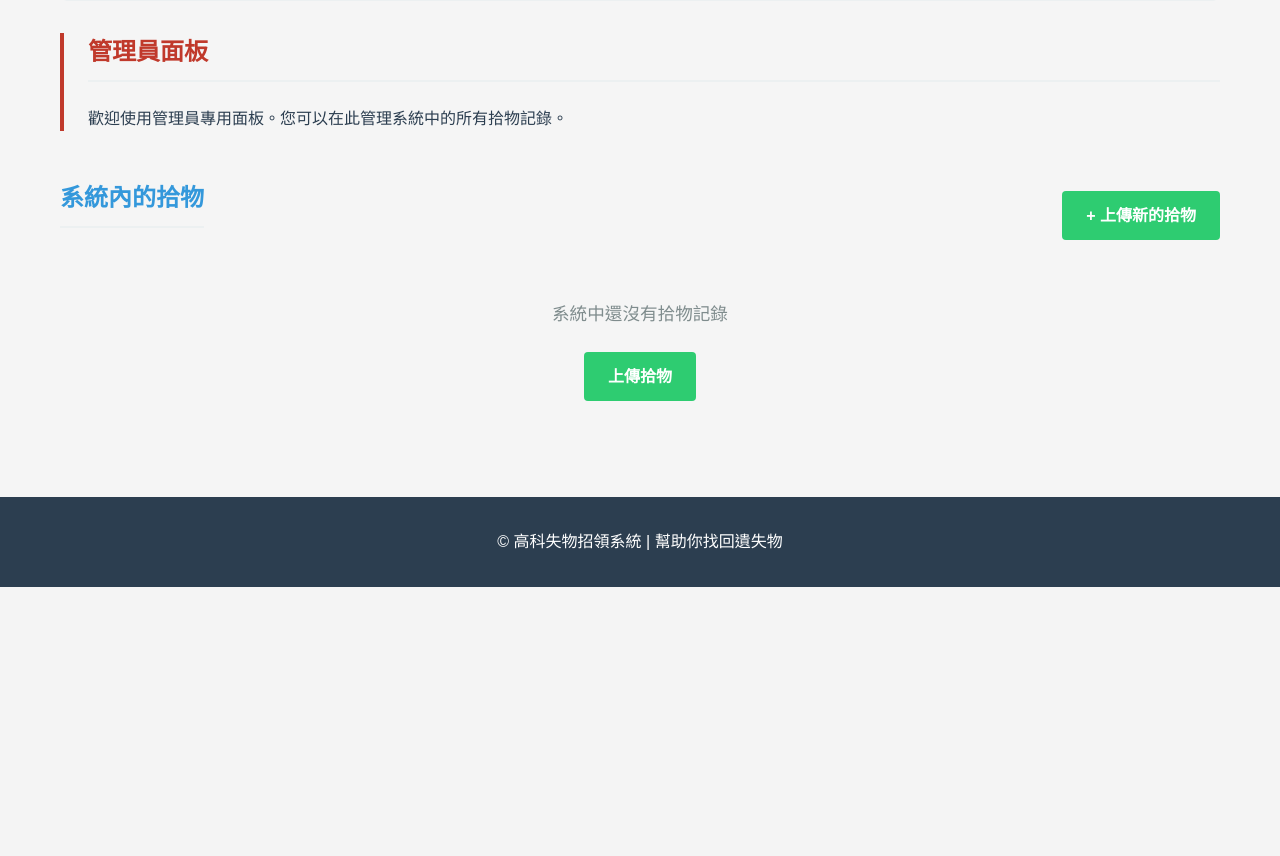
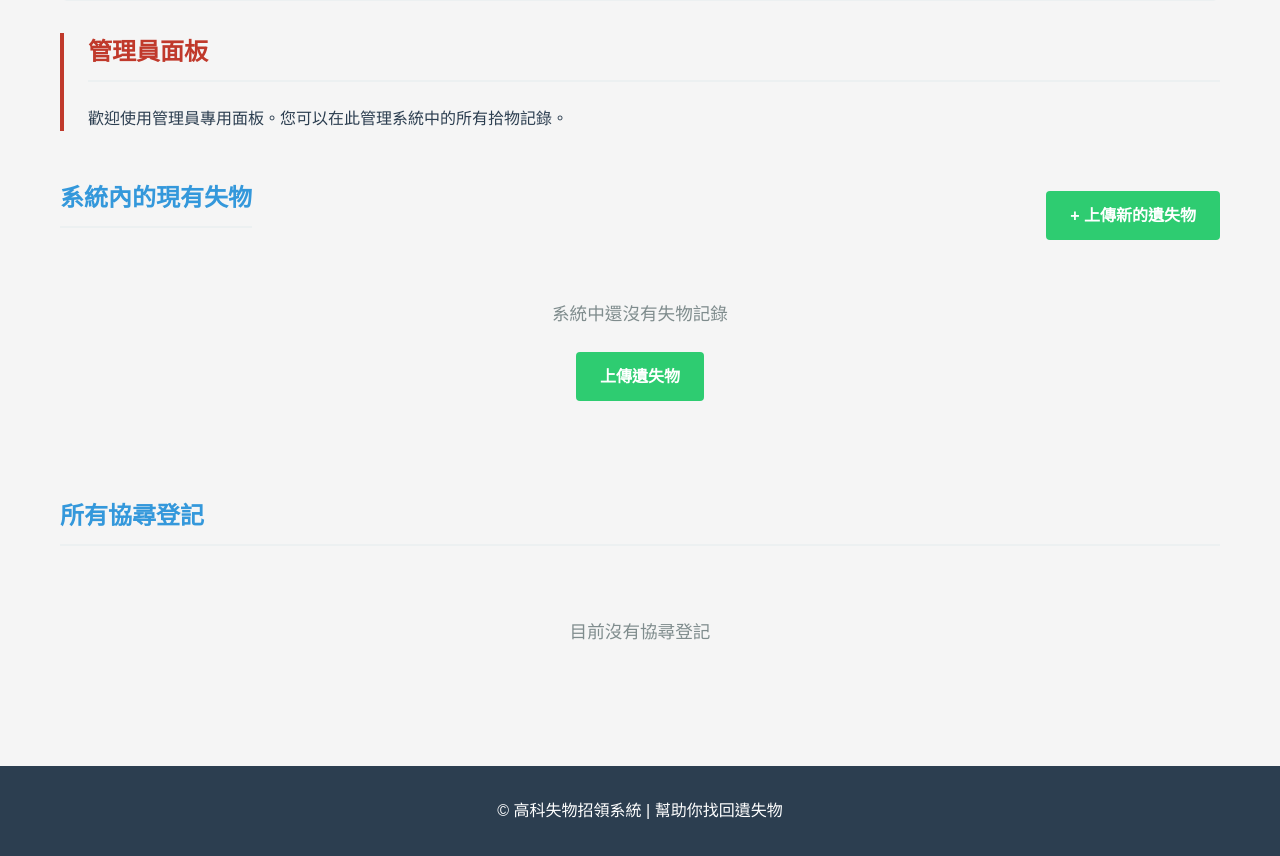
Before and after one commit to c112151123-blip/project, a Flask app: page /dashboard in a window 1280 px wide. Shown: the part 259-1115 px from the top of the page. Before the commit the page ends 846 px from the top, so only its background shows below. Run offline with Flask 3, Linux system fonts and the light colour scheme; a user stored in the database is signed in; data that the repository does not hold is empty.

Commit message:
Update dashboard to include features 1-5 requirements

```diff
--- a/app/models.py
+++ b/app/models.py
@@ -25,7 +25,10 @@ class User(UserMixin, db.Model):
 
     def check_password(self, password):
         return check_password_hash(self.password_hash, password)
-
+    def get_all_lost_for_admin(self):
+        if self.role == 'admin':
+            return LostItem.query.order_by(LostItem.created_at.desc()).all()
+        return []
 
 class LostItem(db.Model):
     """失物報告"""
--- a/app/routes.py
+++ b/app/routes.py
@@ -414,18 +414,37 @@ def approve_claim(claim_id):
     return redirect(url_for('main.dashboard'))
 
 
-@claims_bp.route('/reject/<int:claim_id>', methods=['POST'])
+@claims_bp.route('/returned/<int:claim_id>', methods=['POST'])
 @login_required
-def reject_claim(claim_id):
+def returned_claim(claim_id):
     claim = Claim.query.get_or_404(claim_id)
-    found = claim.found_item
 
-    if found.finder_id != current_user.id:
-        flash('您沒有權限拒絕此認領', 'error')
+    if claim.claimer_id != current_user.id:
+        flash('您沒有權限確認領取此物品', 'error')
         return redirect(url_for('main.dashboard'))
 
-    claim.status = 'rejected'
+    claim.status = 'returned'
+    # 也可以更新失物或拾物的狀態如果需要，但先更新申請狀態
+    claim.found_item.status = 'returned'
+    claim.lost_item.status = 'claimed'
     db.session.commit()
 
-    flash('認領申請已拒絕', 'success')
+    flash('已確認領取，謝謝！', 'success')
     return redirect(url_for('main.dashboard'))
+
+@claims_bp.route('/notify/<int:lost_id>', methods=['POST'])
+@login_required
+def notify_lost(lost_id):
+    lost = LostItem.query.get_or_404(lost_id)
+
+    if current_user.role != 'admin':
+        flash('只有管理員可以發送通知', 'error')
+        return redirect(url_for('main.dashboard'))
+
+    # 這裡可以用寄信的邏輯，但我們先用 flash 模擬寄信通知，並將失物狀態改變，
+    # 代表已經通知
+    lost.status = 'notified'
+    db.session.commit()
+
+    flash('失物領取通知已寄出（模擬），已通知同學領取！', 'success')
+    return redirect(url_for('main.dashboard'))
--- a/app/templates/dashboard.html
+++ b/app/templates/dashboard.html
@@ -14,8 +14,8 @@
 {% if current_user.role != 'admin' %}
 <div class="dashboard-section">
     <div style="display: flex; justify-content: space-between; align-items: center;">
-        <h2>我報告的失物</h2>
-        <a href="{{ url_for('lost_items.report_lost') }}" class="btn btn-primary">+ 報告新的失物</a>
+        <h2>協尋登記名單</h2>
+        <a href="{{ url_for('lost_items.report_lost') }}" class="btn btn-primary">+ 新增協尋登記</a>
     </div>
 
     {% if my_lost %}
@@ -26,7 +26,7 @@
                 <th>類別</th>
                 <th>丟失地點</th>
                 <th>狀態</th>
-                <th>報告日期</th>
+                <th>登記日期</th>
                 <th>操作</th>
             </tr>
         </thead>
@@ -38,7 +38,9 @@
                 <td>{{ item.location }}</td>
                 <td>
                     {% if item.status == 'lost' %}
-                        <span class="item-status status-lost">未找到</span>
+                        <span class="item-status status-lost">協尋中</span>
+                    {% elif item.status == 'notified' %}
+                        <span class="item-status" style="background-color: #d4edda; color: #155724;">已通知領取</span>
                     {% elif item.status == 'found' %}
                         <span class="item-status status-found">已找到</span>
                     {% else %}
@@ -48,7 +50,6 @@
                 <td>{{ item.created_at.strftime('%Y-%m-%d') }}</td>
                 <td>
                     <a href="{{ url_for('lost_items.detail_lost', item_id=item.id) }}" class="btn btn-primary" style="padding: 0.25rem 0.75rem; font-size: 0.85rem;">詳情</a>
-                    <a href="{{ url_for('lost_items.edit_lost', item_id=item.id) }}" class="btn btn-secondary" style="padding: 0.25rem 0.75rem; font-size: 0.85rem;">編輯</a>
                 </td>
             </tr>
             {% endfor %}
@@ -56,15 +57,15 @@
     </table>
     {% else %}
     <div class="empty-state">
-        <p>您還沒有報告任何失物</p>
-        <a href="{{ url_for('lost_items.report_lost') }}" class="btn btn-primary">報告失物</a>
+        <p>您還沒有登記任何協尋</p>
+        <a href="{{ url_for('lost_items.report_lost') }}" class="btn btn-primary">協尋登記</a>
     </div>
     {% endif %}
 </div>
 
 <!-- Claims Section -->
 <div class="dashboard-section">
-    <h2>我的認領申請</h2>
+    <h2>認領登記清單</h2>
 
     {% if my_claims %}
     <table>
@@ -72,8 +73,8 @@
             <tr>
                 <th>失物名稱</th>
                 <th>拾物名稱</th>
-                <th>申請狀態</th>
-                <th>申請日期</th>
+                <th>登記狀態</th>
+                <th>登記日期</th>
                 <th>操作</th>
             </tr>
         </thead>
@@ -86,15 +87,20 @@
                     {% if claim.status == 'pending' %}
                         <span class="item-status" style="background-color: #fff3cd; color: #856404;">待批准</span>
                     {% elif claim.status == 'approved' %}
-                        <span class="item-status" style="background-color: #d4edda; color: #155724;">已批准</span>
+                        <span class="item-status" style="background-color: #d4edda; color: #155724;">可領回</span>
                     {% elif claim.status == 'rejected' %}
                         <span class="item-status" style="background-color: #f8d7da; color: #721c24;">已拒絕</span>
                     {% else %}
-                        <span class="item-status status-available">已歸還</span>
+                        <span class="item-status status-available">已確認領取</span>
                     {% endif %}
                 </td>
                 <td>{{ claim.claimed_at.strftime('%Y-%m-%d') }}</td>
                 <td>
+                    {% if claim.status == 'approved' %}
+                        <form action="{{ url_for('claims.returned_claim', claim_id=claim.id) }}" method="POST" style="display:inline;">
+                            <button type="submit" class="btn btn-success" style="padding: 0.25rem 0.75rem; font-size: 0.85rem;" onclick="return confirm('按下(確定)視同簽收，代表您已領回失物!!請至領取地點領取失物後，在按(確定)鍵!!');">確認領取</button>
+                        </form>
+                    {% endif %}
                     <a href="{{ url_for('lost_items.detail_lost', item_id=claim.lost_item_id) }}" class="btn btn-primary" style="padding: 0.25rem 0.75rem; font-size: 0.85rem;">查看</a>
                 </td>
             </tr>
@@ -103,8 +109,8 @@
     </table>
     {% else %}
     <div class="empty-state">
-        <p>您還沒有提交任何認領申請</p>
-        <a href="{{ url_for('lost_items.list_lost') }}" class="btn btn-primary">查看失物</a>
+        <p>您還沒有提交任何認領登記</p>
+        <a href="{{ url_for('found_items.list_found') }}" class="btn btn-primary">查看現有失物清單</a>
     </div>
     {% endif %}
 </div>
@@ -119,8 +125,8 @@
 <!-- Found Items Management -->
 <div class="dashboard-section">
     <div style="display: flex; justify-content: space-between; align-items: center;">
-        <h2>系統內的拾物</h2>
-        <a href="{{ url_for('found_items.report_found') }}" class="btn btn-success">+ 上傳新的拾物</a>
+        <h2>系統內的現有失物</h2>
+        <a href="{{ url_for('found_items.report_found') }}" class="btn btn-success">+ 上傳新的遺失物</a>
     </div>
 
     {% if my_found %}
@@ -147,7 +153,7 @@
                     {% elif item.status == 'claimed' %}
                         <span class="item-status" style="background-color: #fff3cd; color: #856404;">已被認領</span>
                     {% else %}
-                        <span class="item-status" style="background-color: #d4edda; color: #155724;">已歸還</span>
+                        <span class="item-status" style="background-color: #d4edda; color: #155724;">已領取</span>
                     {% endif %}
                 </td>
                 <td>{{ item.created_at.strftime('%Y-%m-%d') }}</td>
@@ -161,8 +167,60 @@
     </table>
     {% else %}
     <div class="empty-state">
-        <p>系統中還沒有拾物記錄</p>
-        <a href="{{ url_for('found_items.report_found') }}" class="btn btn-success">上傳拾物</a>
+        <p>系統中還沒有失物記錄</p>
+        <a href="{{ url_for('found_items.report_found') }}" class="btn btn-success">上傳遺失物</a>
+    </div>
+    {% endif %}
+</div>
+
+<!-- All Lost Items (For notifications) -->
+<div class="dashboard-section" style="margin-top: 2rem;">
+    <h2>所有協尋登記</h2>
+
+    {% set all_lost_items = current_user.get_all_lost_for_admin() %}
+    {% if all_lost_items %}
+    <table>
+        <thead>
+            <tr>
+                <th>物品名稱</th>
+                <th>學生編號</th>
+                <th>狀態</th>
+                <th>登記日期</th>
+                <th>操作</th>
+            </tr>
+        </thead>
+        <tbody>
+            {% for item in all_lost_items %}
+            <tr>
+                <td><strong>{{ item.title }}</strong></td>
+                <td>{{ item.reporter.id_number }}</td>
+                <td>
+                    {% if item.status == 'lost' %}
+                        <span class="item-status status-lost">協尋中</span>
+                    {% elif item.status == 'notified' %}
+                        <span class="item-status" style="background-color: #d4edda; color: #155724;">已通知領取</span>
+                    {% elif item.status == 'found' %}
+                        <span class="item-status status-found">已找到</span>
+                    {% else %}
+                        <span class="item-status" style="background-color: #d1ecf1; color: #0c5460;">已認領</span>
+                    {% endif %}
+                </td>
+                <td>{{ item.created_at.strftime('%Y-%m-%d') }}</td>
+                <td>
+                    <a href="{{ url_for('lost_items.detail_lost', item_id=item.id) }}" class="btn btn-primary" style="padding: 0.25rem 0.75rem; font-size: 0.85rem;">詳情</a>
+                    {% if item.status == 'lost' or item.status == 'found' %}
+                    <form action="{{ url_for('claims.notify_lost', lost_id=item.id) }}" method="POST" style="display:inline;">
+                        <button type="submit" class="btn btn-warning" style="padding: 0.25rem 0.75rem; font-size: 0.85rem;">發送領取通知</button>
+                    </form>
+                    {% endif %}
+                </td>
+            </tr>
+            {% endfor %}
+        </tbody>
+    </table>
+    {% else %}
+    <div class="empty-state">
+        <p>目前沒有協尋登記</p>
     </div>
     {% endif %}
 </div>
```
